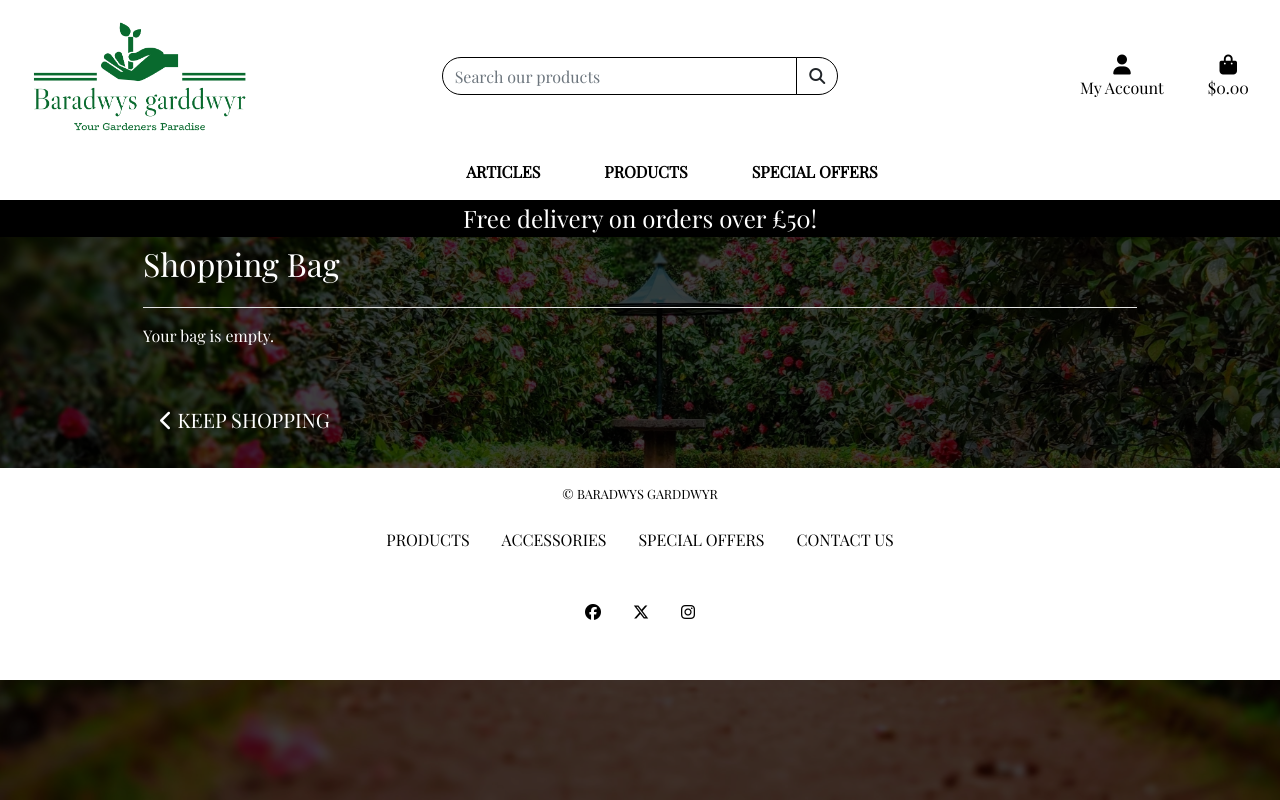
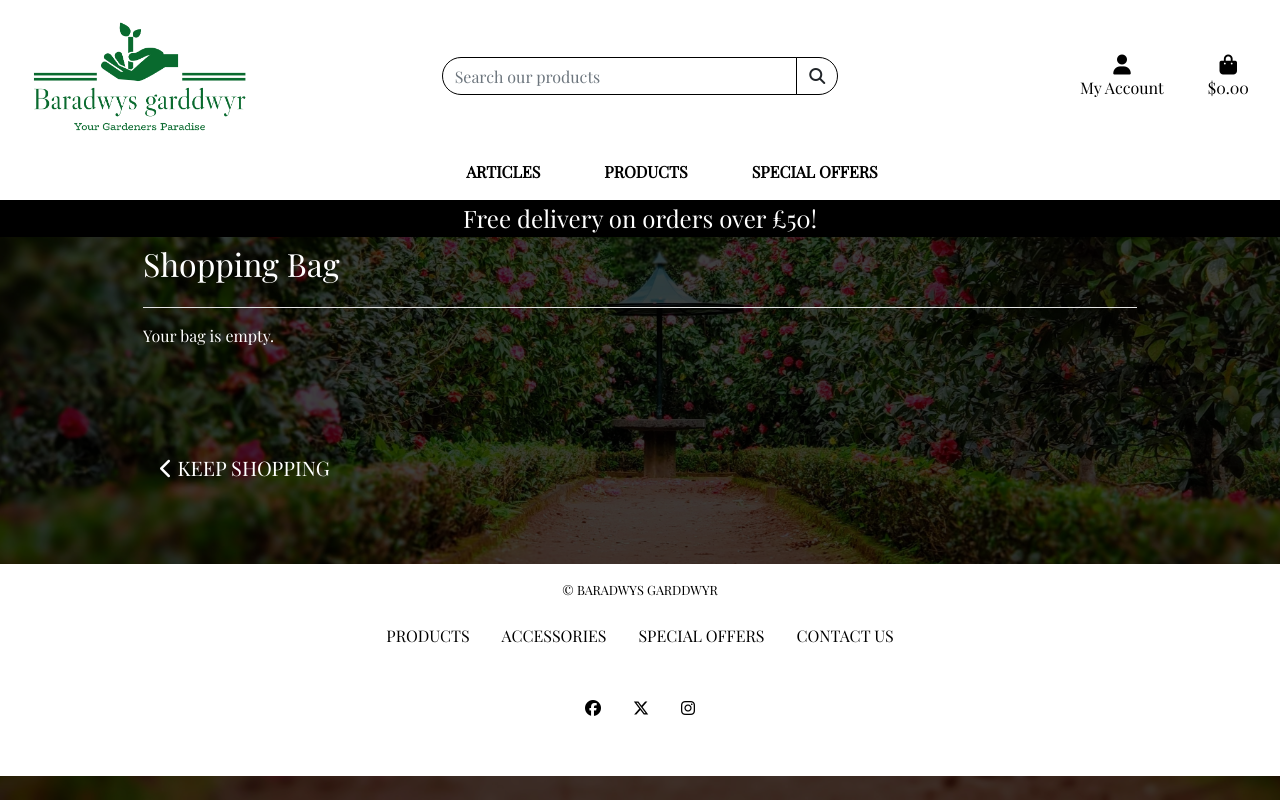
Before and after one commit to jenkidev/MSP4_Baradwys_Garddwyr, a Django app: page /bag/ in a window 1280 px wide. Run offline with Django 3.2, Linux system fonts and the light colour scheme; some libraries are stand-ins or nearby versions.

Commit message:
Updated margins

```diff
--- a/bag/templates/bag/bag.html
+++ b/bag/templates/bag/bag.html
@@ -26,7 +26,7 @@
             <div class="table-responsive rounded"></div>
             {% else %}
             <p class="text-white mb-5">Your bag is empty.</p>
-            <a href="{% url 'products' %}" class="btn btn-outline-black rounded-0 btn-lg">
+            <a href="{% url 'products' %}" class="my-5 btn btn-outline-black rounded-0 btn-lg">
                 <span class="icon">
                     <i class="text-white fas fa-chevron-left"></i>
                 </span>
```
